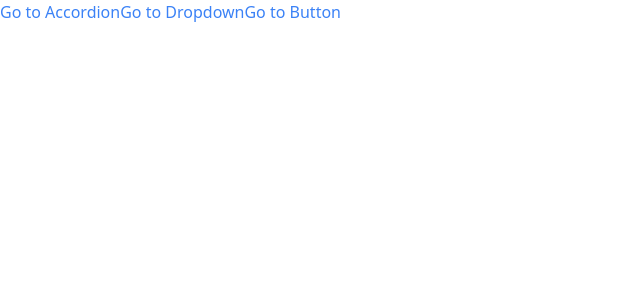
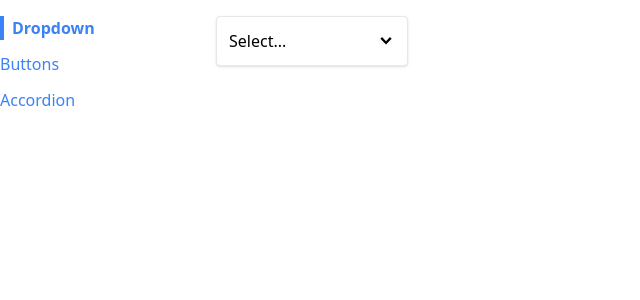
Before and after one commit to hikarinakano/comps, a React (Create React App) app: page / in a window 1280 px wide. Shown: the top 300 px of the page, without its empty margins (0-640 px from the left). Built offline with nearby package versions, Linux system fonts and the light colour scheme.

Commit message:
Added Sidebar component to the app render

```diff
--- a/src/App.js
+++ b/src/App.js
@@ -1,4 +1,4 @@
-import Link from "./components/Link";
+import Sidebar from "./components/Sidebar";
 import Route from "./components/Route";
 import ButtonPage from "./pages/ButtonPage";
 import AccordionPage from "./pages/AccordionPage";
@@ -6,18 +6,16 @@ import DropdownPage from "./pages/DropdownPage";
 
 function App() {
   return (
-    <div className="">
-      <Link to={"/accordion"}>Go to Accordion</Link>
-      <Link to={"/dropdown"}>Go to Dropdown</Link>
-      <Link to={"/button"}>Go to Button</Link>
-      <div className="">
+    <div className="container mx-auto grid grid-cols-6 gap-4 mt-4">
+      <Sidebar/>
+      <div className="col-span-5">
         <Route path="/accordion">
           <AccordionPage/>
         </Route>
-        <Route path="/dropdown">
+        <Route path="/">
           <DropdownPage />
         </Route>
-        <Route path="/button">
+        <Route path="/buttons">
           <ButtonPage />
         </Route>
       </div>
```
